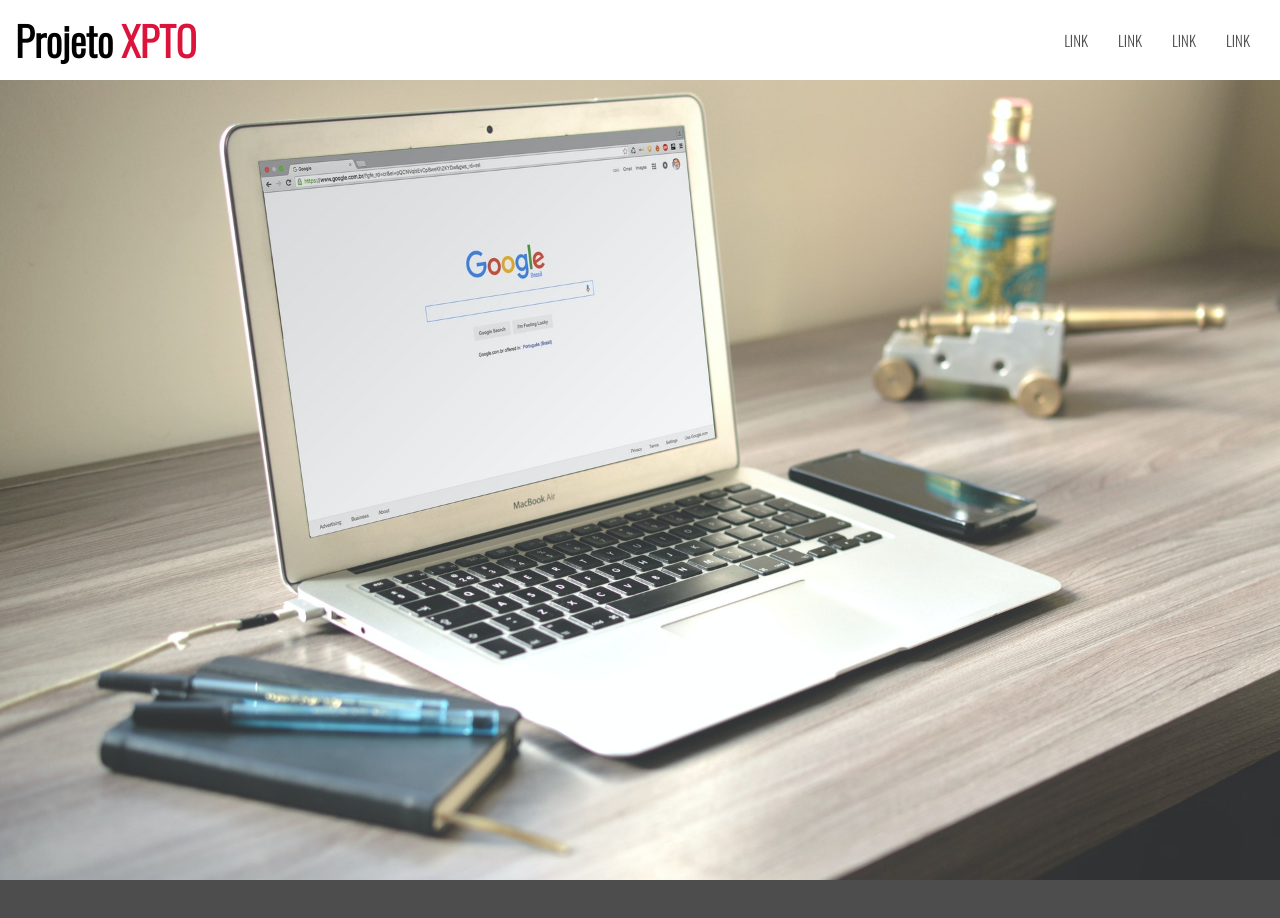
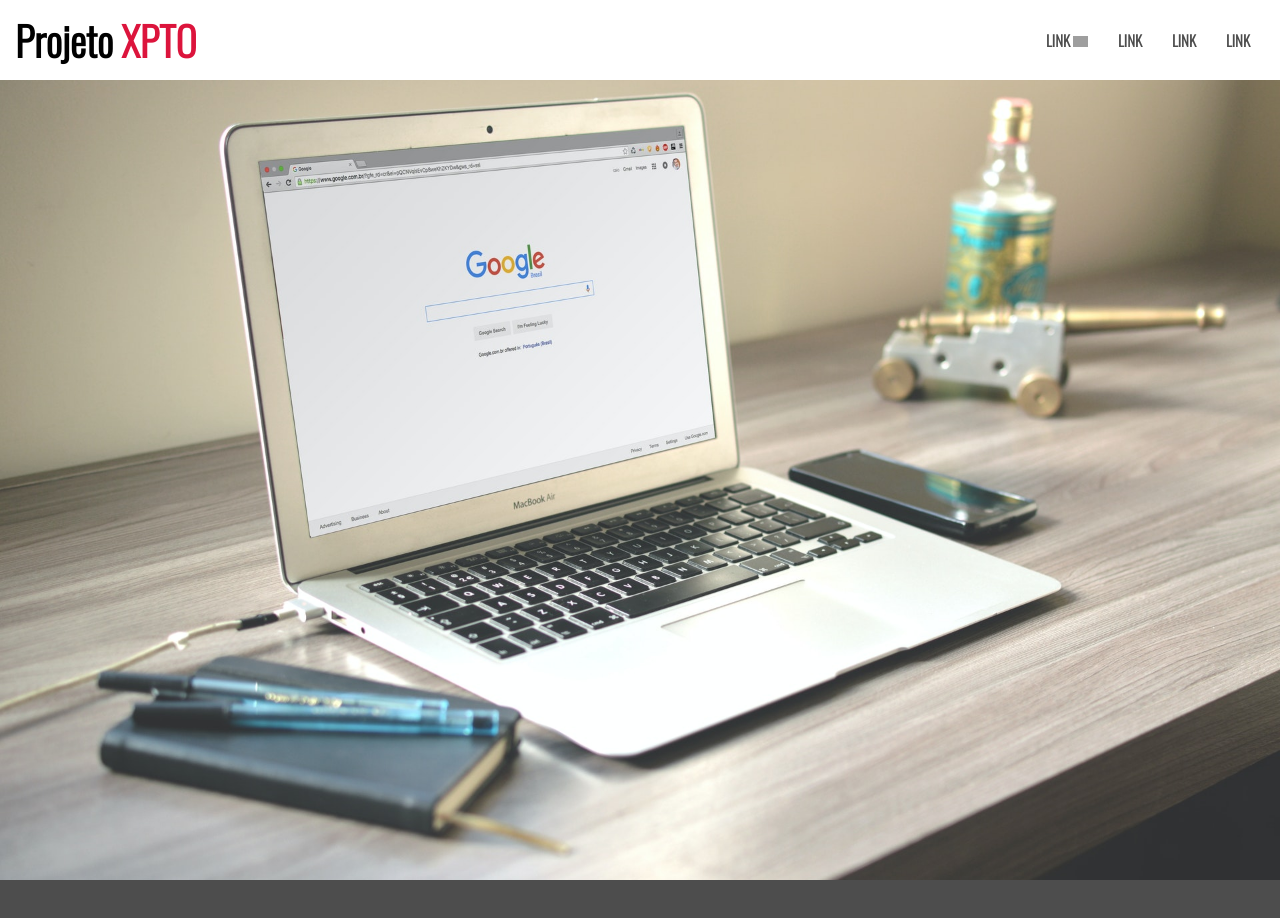
Before and after one commit to morodlucas/Aula-html-css, a plain HTML site: page aula3103/index.html in a window 1280 px wide. Shown: the top 918 px of the page. Drawn offline with nearby package versions, Linux system fonts and the light colour scheme; grey boxes are pictures that could not be loaded.

Commit message:
Mudança na fonte e adição de imagem

```diff
--- a/aula3103/css/style.css
+++ b/aula3103/css/style.css
@@ -23,6 +23,7 @@ ul, ol{
 
 a{
     text-decoration: none;
+    font-weight: 1000;
 }
 
 .header-page{
@@ -74,6 +75,10 @@ a{
     background-attachment: fixed;
 }
 
+.tiktok{
+    max-width: 15px;
+}
+
 .bg-image-1 {
     background-image: url(../images/pexels-caio-67112.jpg);
 }
--- a/aula3103/index.html
+++ b/aula3103/index.html
@@ -28,7 +28,7 @@
         <!-- o ul faz uma lista não ordenada - sem números -->
         <nav class="header-nav">
             <ul>
-                <li><a href="">link</a></li>
+                <li><a href="">link <img class="tiktok" src="https://seeklogo.com/images/T/tiktok-logo-B9AC5FE794-seeklogo.com.png" alt=""></a></li>
                 <li><a href="">link</a></li>
                 <li><a href="">link</a></li>
                 <li><a href="">link</a></li>
```
